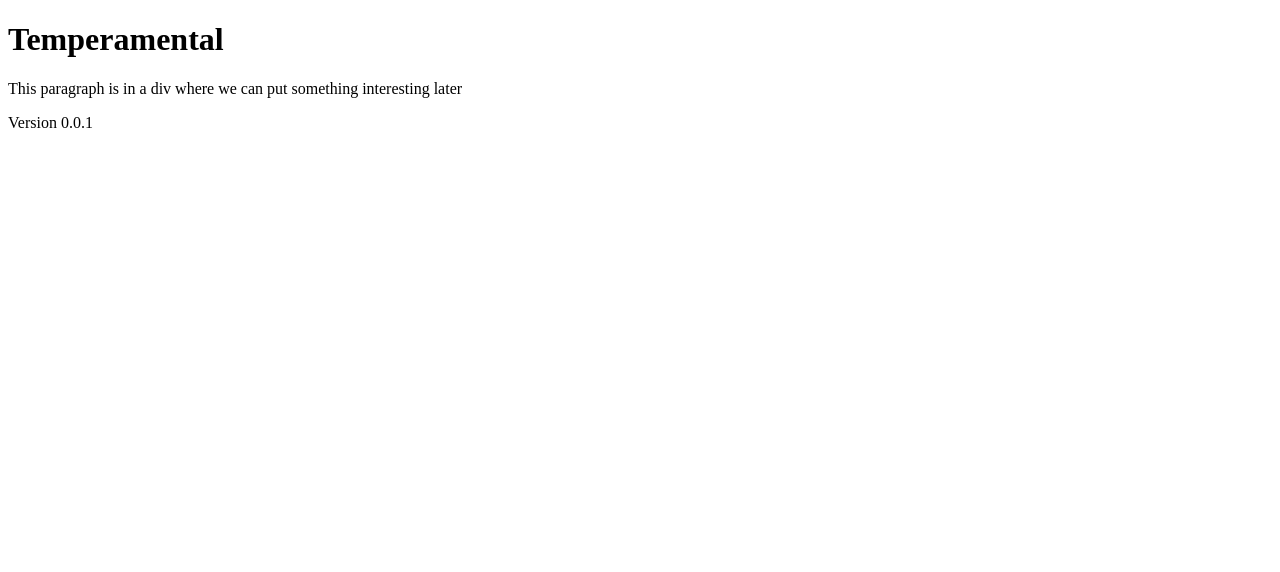
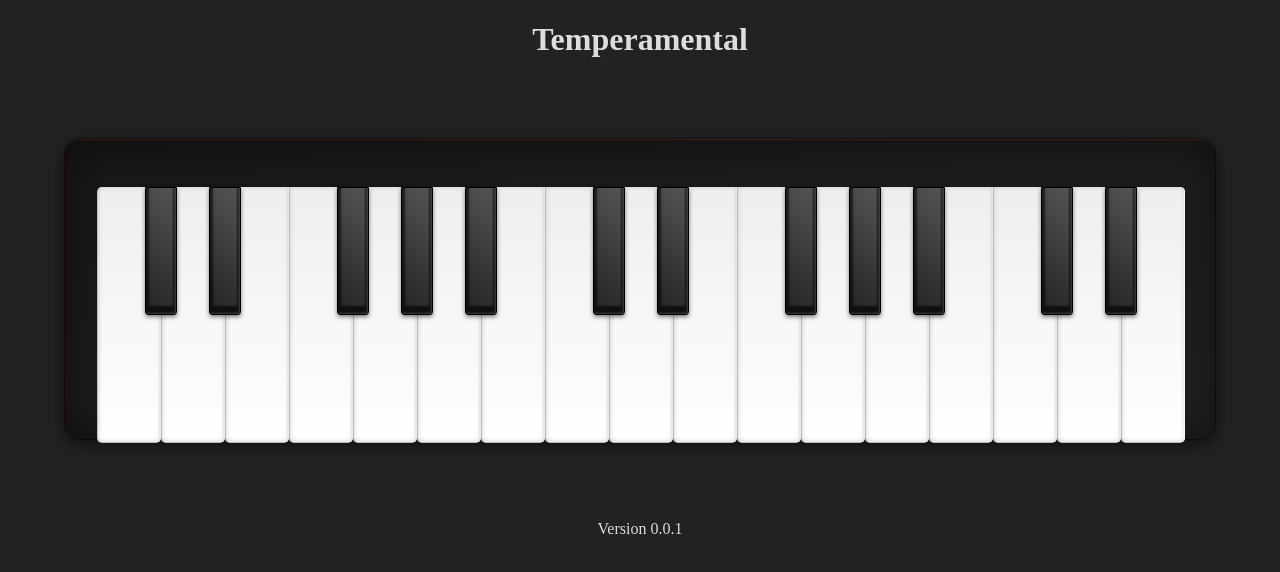
Before and after one commit to wgmyers/temperamental, a plain HTML site: page index.html in a window 1280 px wide. Drawn offline with Linux system fonts and the light colour scheme.

Commit message:
Implement simple keyboard display

```diff
--- a/index.html
+++ b/index.html
@@ -7,8 +7,38 @@
 </head>
 <body>
     <h1>Temperamental</h1>
-  <div>
-    <p>This paragraph is in a div where we can put something interesting later
+  <div id="keyboard">
+    <ul class="set">
+      <li class="white c"></li>
+      <li class="black cs"></li>
+      <li class="white d"></li>
+      <li class="black ds"></li>
+      <li class="white e"></li>
+      <li class="white f"></li>
+      <li class="black fs"></li>
+      <li class="white g"></li>
+    	<li class="black gs"></li>
+  	  <li class="white a"></li>
+  	  <li class="black as"></li>
+  	  <li class="white b"></li>
+      <li class="white c"></li>
+      <li class="black cs"></li>
+      <li class="white d"></li>
+      <li class="black ds"></li>
+      <li class="white e"></li>
+      <li class="white f"></li>
+      <li class="black fs"></li>
+      <li class="white g"></li>
+      <li class="black gs"></li>
+      <li class="white a"></li>
+      <li class="black as"></li>
+      <li class="white b"></li>
+      <li class="white c"></li>
+      <li class="black cs"></li>
+      <li class="white d"></li>
+      <li class="black ds"></li>
+      <li class="white e"></li>
+    </ul>
   </div>
   <script src="temperamental.js"></script>
   <p>Version 0.0.1</p>
--- a/temperamental.css
+++ b/temperamental.css
@@ -1,3 +1,90 @@
 /*
  * temperamental.css
  */
+
+/*
+ * Piano CSS modified from Philip Zastrow's CodePen here:
+ * https://codepen.io/zastrow/pen/kxdYdk
+ */
+
+ * {
+   box-sizing:border-box
+ }
+
+ body {
+   margin:0;
+   background:#222;
+   color: #ddd;
+   text-align: center;
+ }
+
+ ul {
+   height:18.875em;
+   width:72em;
+   margin:5em auto;
+   padding:3em 0 0 3em;
+   position:relative;
+   border:1px solid #160801;
+   border-radius:1em;
+   background:linear-gradient(to bottom right,rgba(0,0,0,0.3),rgba(0,0,0,0));
+   box-shadow:0 0 50px rgba(0,0,0,0.5) inset,0 1px rgba(212,152,125,0.2) inset,0 5px 15px rgba(0,0,0,0.5)
+ }
+
+ li {
+   margin:0;
+   padding:0;
+   list-style:none;
+   position:relative;
+   float:left
+ }
+
+ ul .white {
+   height:16em;
+   width:4em;
+   z-index:1;
+   border-left:1px solid #bbb;
+   border-bottom:1px solid #bbb;
+   border-radius:0 0 5px 5px;
+   box-shadow:-1px 0 0 rgba(255,255,255,0.8) inset,0 0 5px #ccc inset,0 0 3px rgba(0,0,0,0.2);
+   background:linear-gradient(to bottom,#eee 0%,#fff 100%)
+ }
+
+ ul .white:active {
+   border-top:1px solid #777;
+   border-left:1px solid #999;
+   border-bottom:1px solid #999;
+   box-shadow:2px 0 3px rgba(0,0,0,0.1) inset,-5px 5px 20px rgba(0,0,0,0.2) inset,0 0 3px rgba(0,0,0,0.2);
+   background:linear-gradient(to bottom,#fff 0%,#e9e9e9 100%)
+ }
+
+ .black {
+   height:8em;
+   width:2em;
+   margin:0 0 0 -1em;
+   z-index:2;
+   border:1px solid #000;
+   border-radius:0 0 3px 3px;
+   box-shadow:-1px -1px 2px rgba(255,255,255,0.2) inset,0 -5px 2px 3px rgba(0,0,0,0.6) inset,0 2px 4px rgba(0,0,0,0.5);
+   background:linear-gradient(45deg,#222 0%,#555 100%)
+ }
+
+ .black:active {
+   box-shadow:-1px -1px 2px rgba(255,255,255,0.2) inset,0 -2px 2px 3px rgba(0,0,0,0.6) inset,0 1px 2px rgba(0,0,0,0.5);
+   background:linear-gradient(to right,#444 0%,#222 100%)
+ }
+
+ .a,.g,.f,.d,.c {
+   margin:0 0 0 -1em;
+ }
+
+  .e,.b {
+    margin:0 1em 0 -1em;
+  }
+
+ ul li:first-child {
+   border-radius:5px 0 5px 5px
+ }
+
+ ul li:last-child {
+   border-radius:0 5px 5px 5px
+ }
```
Also changed, not shown: 1 other file.
